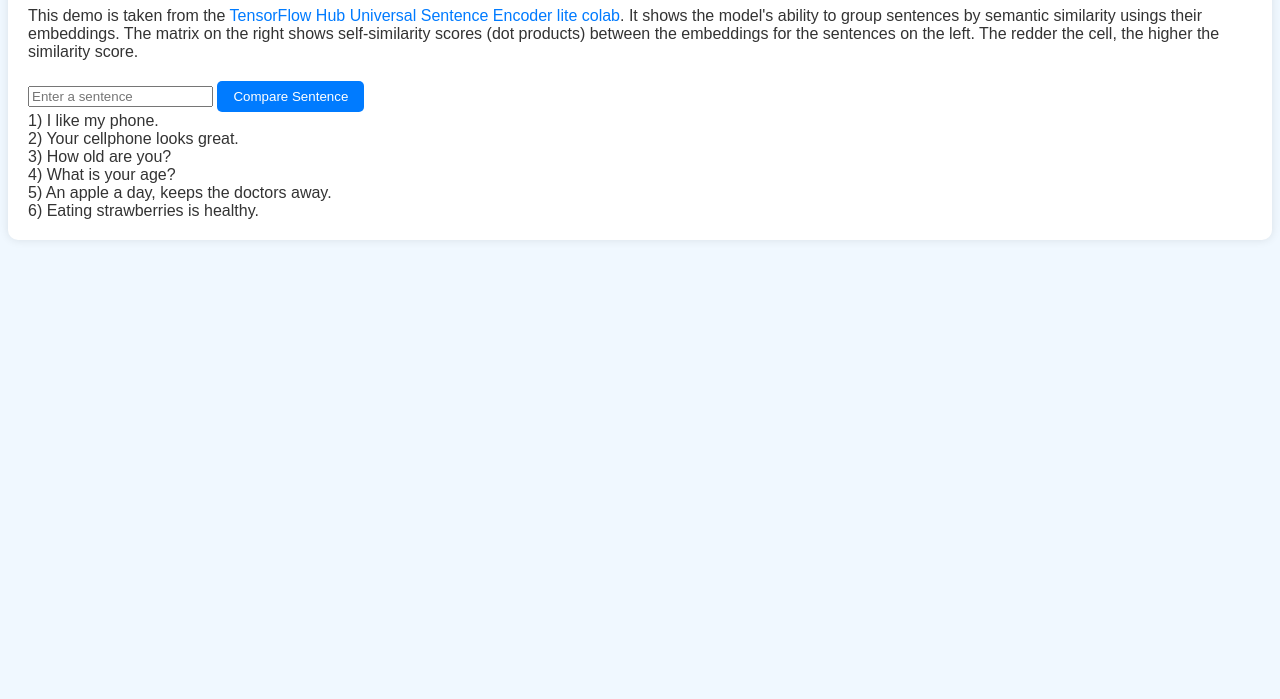
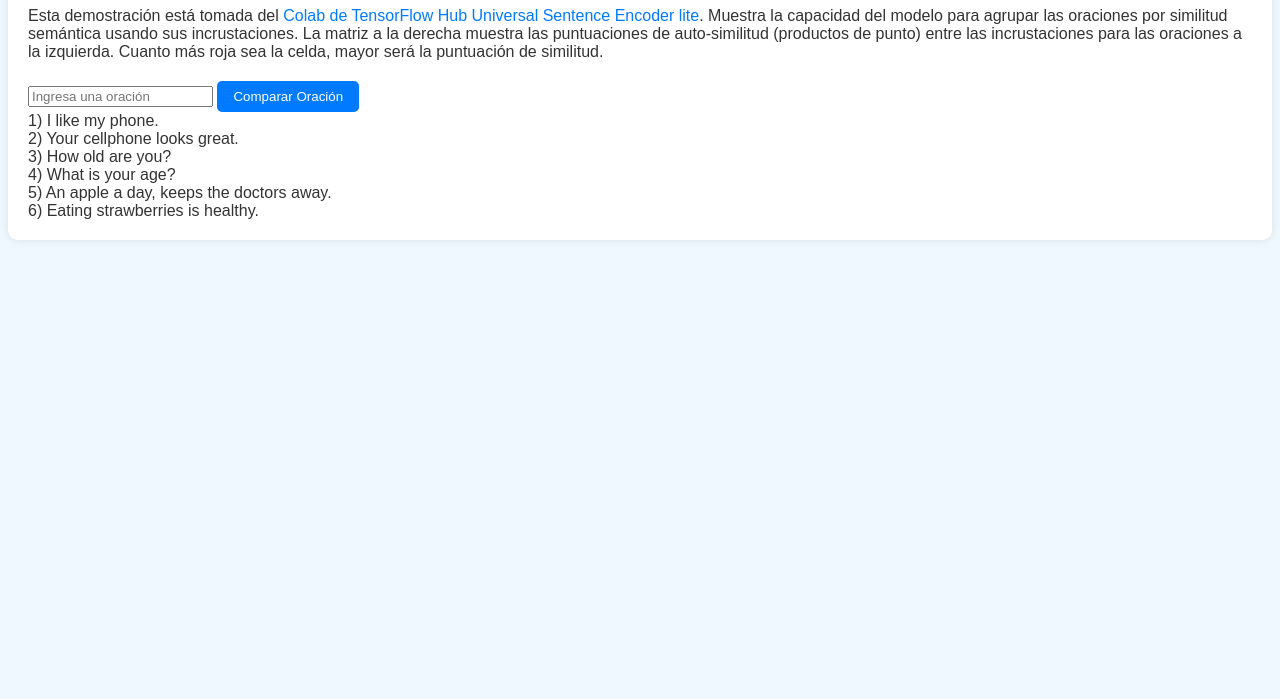
Before and after one commit to Leonardo0294/QnA-Encoder-Demo, a website built with Parcel: page index.html in a window 1280 px wide. Shown: the part 101-800 px from the top of the page. Built offline with nearby package versions, Linux system fonts and the light colour scheme; what @tensorflow-models/universal-sentence-encoder would draw is missing.

Commit message:
feat: agregar función de comparación de oraciones

```diff
--- a/index.html
+++ b/index.html
@@ -3,29 +3,25 @@
 <html>
 
 <head>
-    <title>TensorFlow.js Universal Sentence Encoder</title>
+    <title>Modelo Universal Sentence Encoder</title>
     <link rel="stylesheet" type="text/css" href="styles.css">
     <meta name="viewport" content="width=device-width, initial-scale=1">
 </head>
 
 <body>
     <div id='main'>
-        <h1>Universal Sentence Encoder Model</h1>
-        <div id="description">This demo is taken from the
+        <h1>Modelo Universal de Codificación de Oraciones con TensorFlow.js</h1>
+        <div id="description">Esta demostración está tomada del
             <a target="_blank"
-                href="https://colab.sandbox.google.com/github/tensorflow/hub/blob/master/examples/colab/semantic_similarity_with_tf_hub_universal_encoder_lite.ipynb#scrollTo=_GSCW5QIBKVe">TensorFlow
-                Hub Universal Sentence Encoder lite colab</a>. It shows the model's ability to group sentences by
-            semantic
-            similarity usings their embeddings. The matrix on the right shows self-similarity scores (dot products)
-            between
-            the embeddings for the sentences on the left. The redder the cell, the higher the similarity score.</div>
+                href="https://colab.sandbox.google.com/github/tensorflow/hub/blob/master/examples/colab/semantic_similarity_with_tf_hub_universal_encoder_lite.ipynb#scrollTo=_GSCW5QIBKVe">Colab de TensorFlow
+                Hub Universal Sentence Encoder lite</a>. Muestra la capacidad del modelo para agrupar las oraciones por similitud semántica usando sus incrustaciones. La matriz a la derecha muestra las puntuaciones de auto-similitud (productos de punto) entre las incrustaciones para las oraciones a la izquierda. Cuanto más roja sea la celda, mayor será la puntuación de similitud.</div>
         <div id="loading">
-            Loading the model...
+            Cargando el modelo...
         </div>
         <div id="container" style="display:none;">
             <div id="input-container">
-                <input type="text" id="user-sentence" placeholder="Enter a sentence">
-                <button id="compare-btn">Compare Sentence</button>
+                <input type="text" id="user-sentence" placeholder="Ingresa una oración">
+                <button id="compare-btn">Comparar Oración</button>
             </div>
             <div id="sentences-container"></div>
             <div id="similarity-scores"></div>
```
